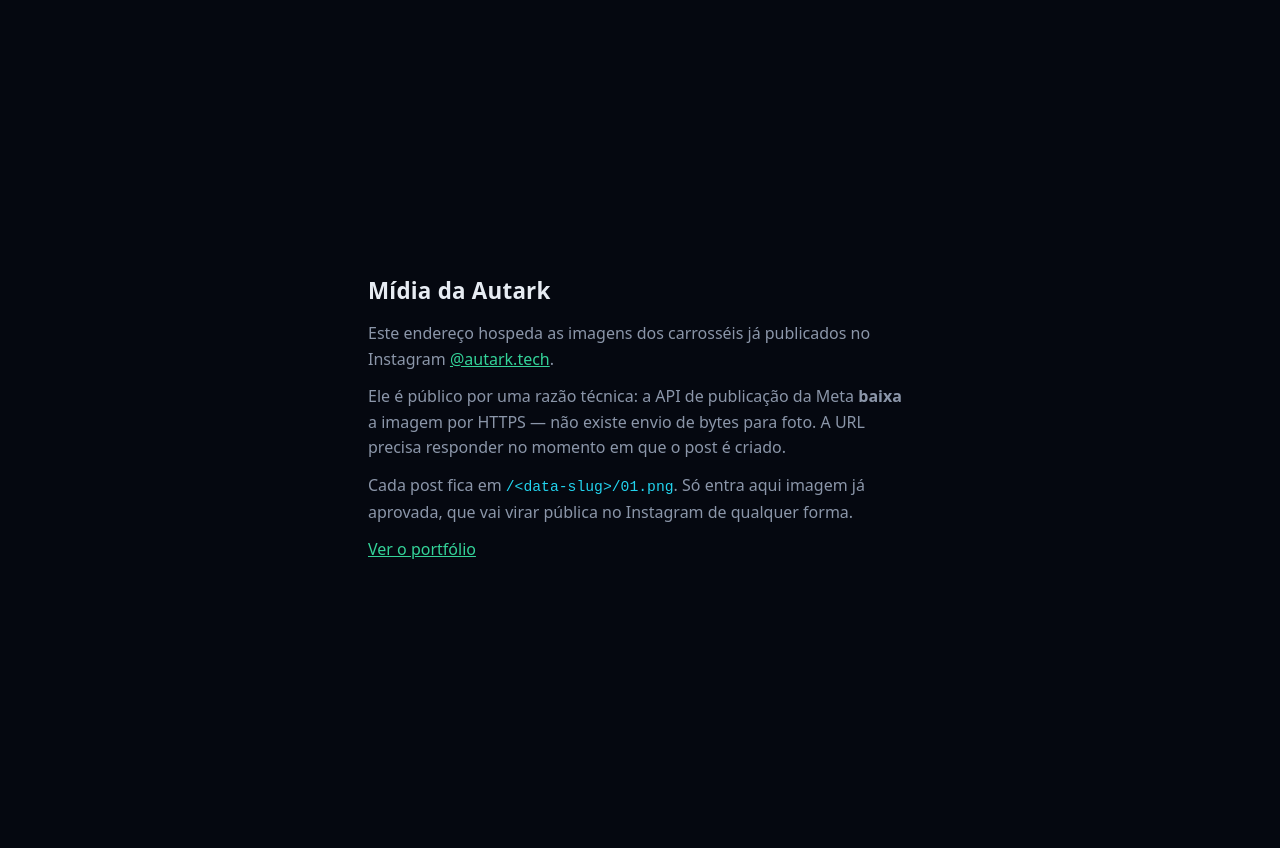
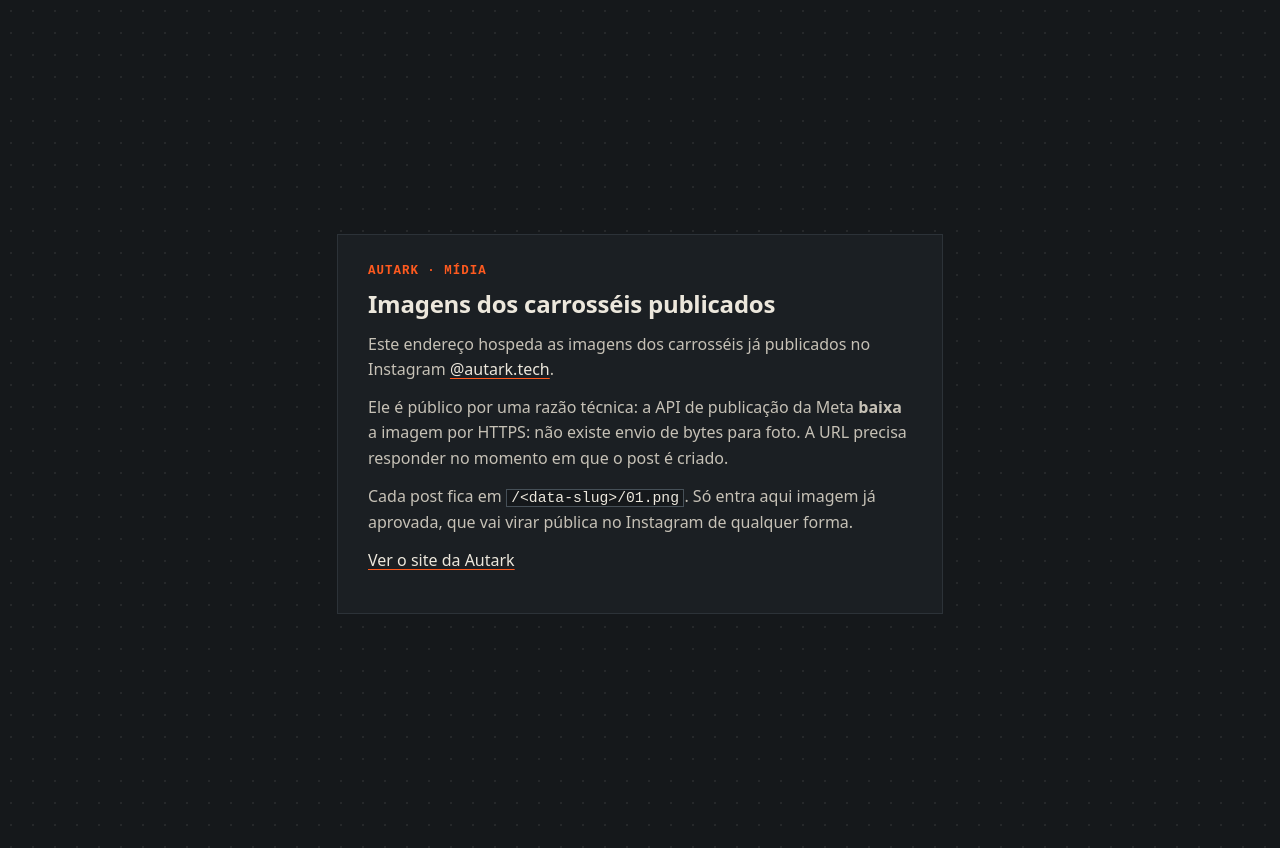
Before and after one commit to ParkNow914/autark-midia, a plain HTML site: page index.html in a window 1280 px wide. Drawn offline with Linux system fonts and the light colour scheme.

Commit message:
Página e README na identidade do site novo
Cores do Manual de Operação (papel grafite, tinta, laranja de sinalização)
no lugar do azul e verde antigos, e os links apontam para autarktech.com.br
em vez de parknow914.github.io.

Co-Authored-By: Claude Opus 5.5 <noreply@anthropic.com>

```diff
--- a/index.html
+++ b/index.html
@@ -8,36 +8,44 @@
 <title>Mídia — Autark</title>
 <meta http-equiv="Content-Security-Policy" content="default-src 'none'; img-src 'self'; style-src 'unsafe-inline'; base-uri 'none'; form-action 'none'" />
 <style>
-  :root { color-scheme: dark light; }
+  /* Mesmas cores do site (autarktech.com.br): papel grafite, tinta cor de papel
+     e o laranja de sinalização como único acento. Fontes do sistema, porque a
+     CSP desta página não libera nada além de imagens do próprio endereço. */
+  :root { color-scheme: dark; }
   body {
     margin: 0; min-height: 100vh; display: grid; place-items: center;
-    background: #050810; color: #e7ecf3; padding: 24px;
+    background-color: #15181b; color: #ece7dc; padding: 24px;
+    background-image: radial-gradient(circle, rgb(236 231 220 / 0.08) 1px, transparent 1.3px);
+    background-size: 22px 22px;
     font: 16px/1.6 ui-sans-serif, system-ui, sans-serif;
   }
-  main { max-width: 34rem; }
-  h1 { font-size: 1.4rem; margin: 0 0 12px; letter-spacing: .01em; }
-  p { color: #8b96a9; margin: 0 0 12px; }
-  a { color: #34d399; }
-  code { color: #22d3ee; font-family: ui-monospace, monospace; font-size: .92em; }
+  main { max-width: 34rem; border: 1px solid #2c3238; background: #1b1f23; padding: 28px 30px; }
+  .kicker { margin: 0 0 10px; color: #ff5a1f; font: 600 .78rem/1.4 ui-monospace, monospace; letter-spacing: .08em; text-transform: uppercase; }
+  h1 { font-size: 1.5rem; line-height: 1.15; margin: 0 0 14px; letter-spacing: -.01em; }
+  p { color: #c6c1b6; margin: 0 0 12px; }
+  a { color: #ece7dc; text-decoration-color: #ff5a1f; text-underline-offset: 3px; }
+  a:hover { color: #ff5a1f; }
+  code { color: #ece7dc; font-family: ui-monospace, monospace; font-size: .92em; background: #15181b; border: 1px solid #465058; padding: 0 .3em; }
 </style>
 </head>
 <body>
   <main>
-    <h1>Mídia da Autark</h1>
+    <p class="kicker">Autark · Mídia</p>
+    <h1>Imagens dos carrosséis publicados</h1>
     <p>
       Este endereço hospeda as imagens dos carrosséis já publicados no Instagram
       <a href="https://www.instagram.com/autark.tech/">@autark.tech</a>.
     </p>
     <p>
       Ele é público por uma razão técnica: a API de publicação da Meta
-      <strong>baixa</strong> a imagem por HTTPS — não existe envio de bytes para
+      <strong>baixa</strong> a imagem por HTTPS: não existe envio de bytes para
       foto. A URL precisa responder no momento em que o post é criado.
     </p>
     <p>
       Cada post fica em <code>/&lt;data-slug&gt;/01.png</code>. Só entra aqui
       imagem já aprovada, que vai virar pública no Instagram de qualquer forma.
     </p>
-    <p><a href="https://parknow914.github.io/">Ver o portfólio</a></p>
+    <p><a href="https://autarktech.com.br/">Ver o site da Autark</a></p>
   </main>
 </body>
 </html>
```
Also changed, not shown: 1 other file.
